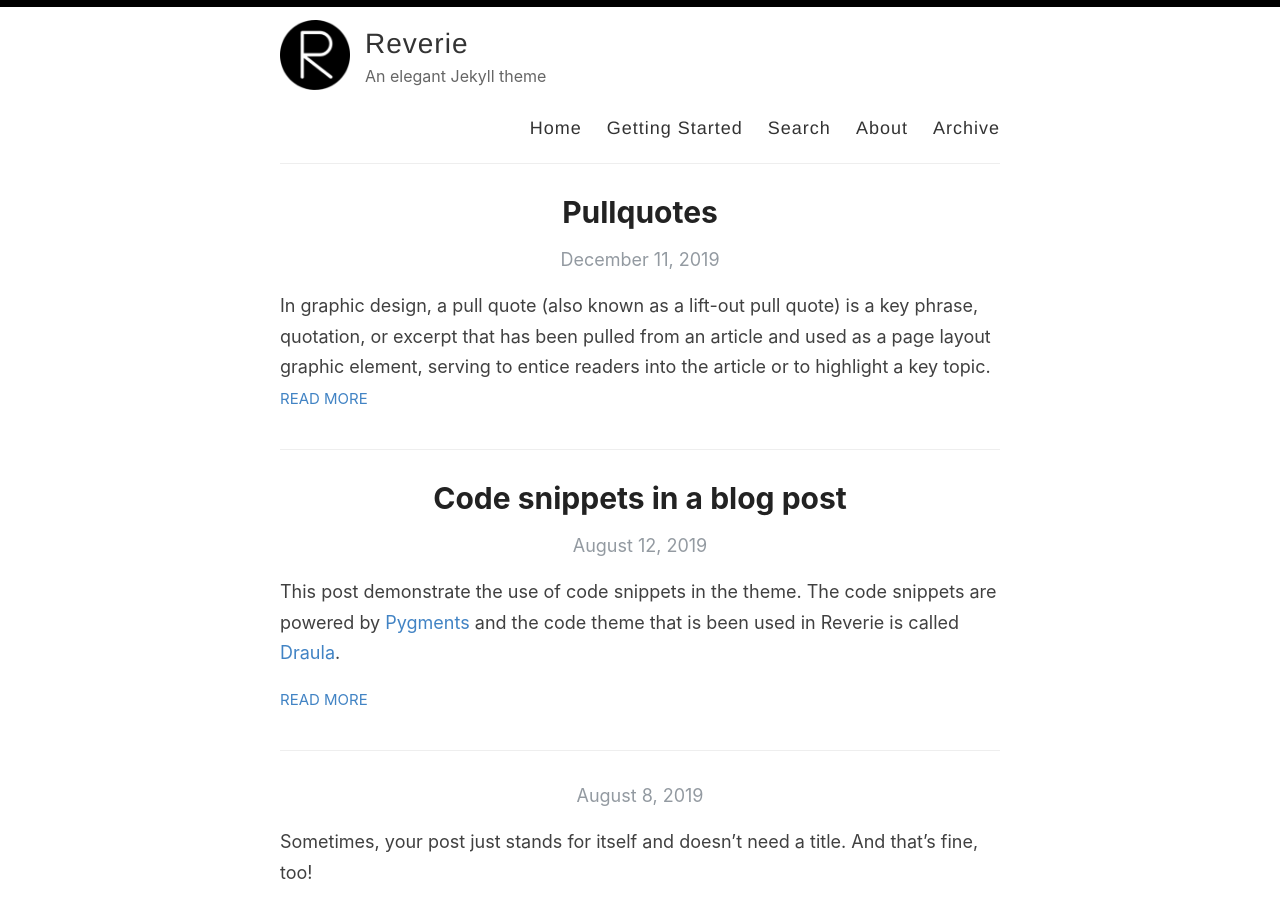
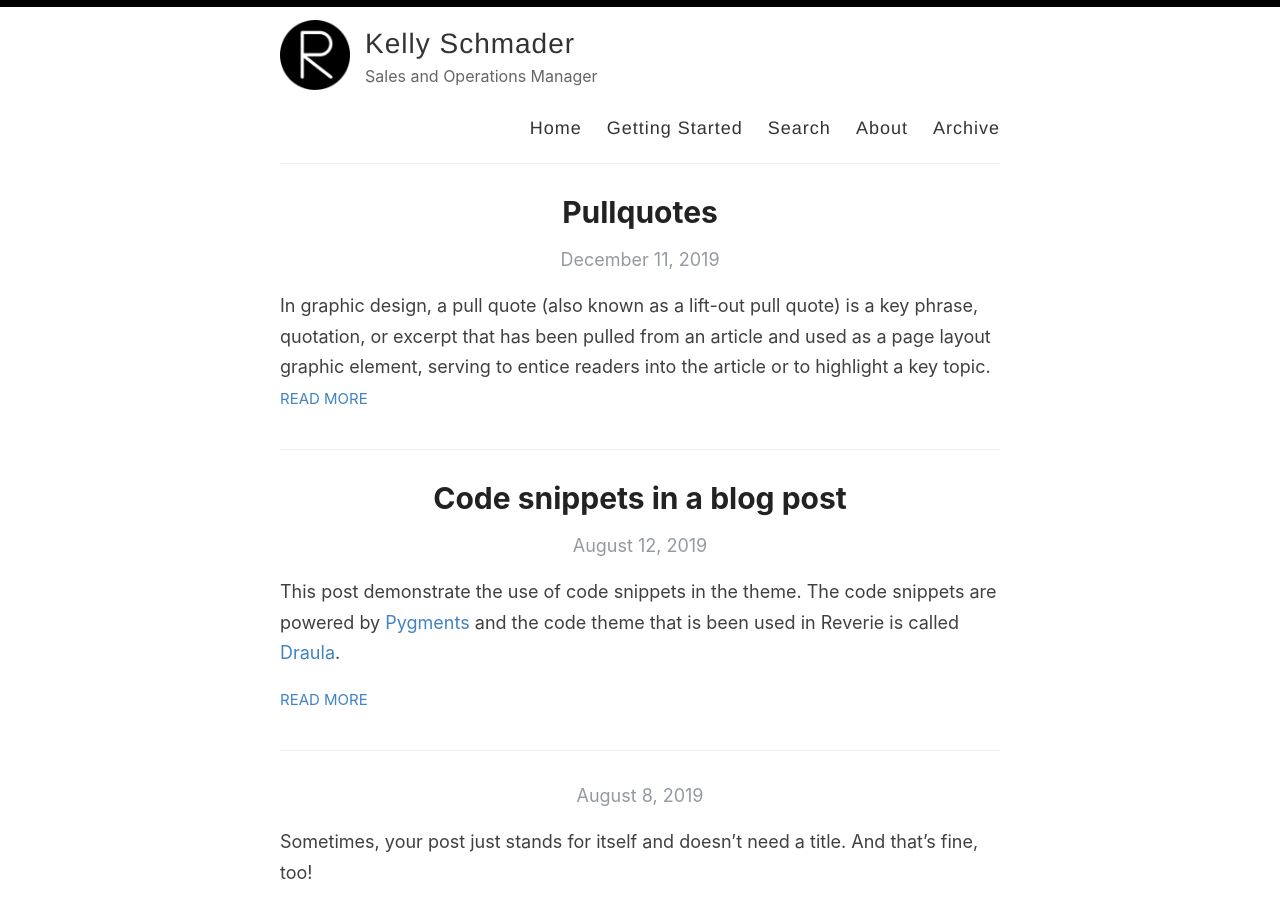
Before and after one commit to kgschmader/my-website, a Jekyll site: the page built from index.html, in a window 1280 px wide and 900 px high. Built offline with Jekyll 4.4.1, drawn with Linux system fonts in a browser that asks for light colours; the list of posts is cut into pages by our own code.

Commit message:
Update _config.yml

```diff
--- a/_config.yml
+++ b/_config.yml
@@ -3,13 +3,13 @@
 #
 
 # Name of your site (displayed in the header)
-name: Reverie
+name: Kelly Schmader
 
 # Name of the author
-author: Amit Merchant
+author: Kelly Schmader
 
 # Short bio or description (displayed in the header)
-description: An elegant Jekyll theme
+description: Sales and Operations Manager
 
 # URL of your avatar or profile pic (you could use your GitHub profile pic)
 avatar: /images/reverie.png
```
